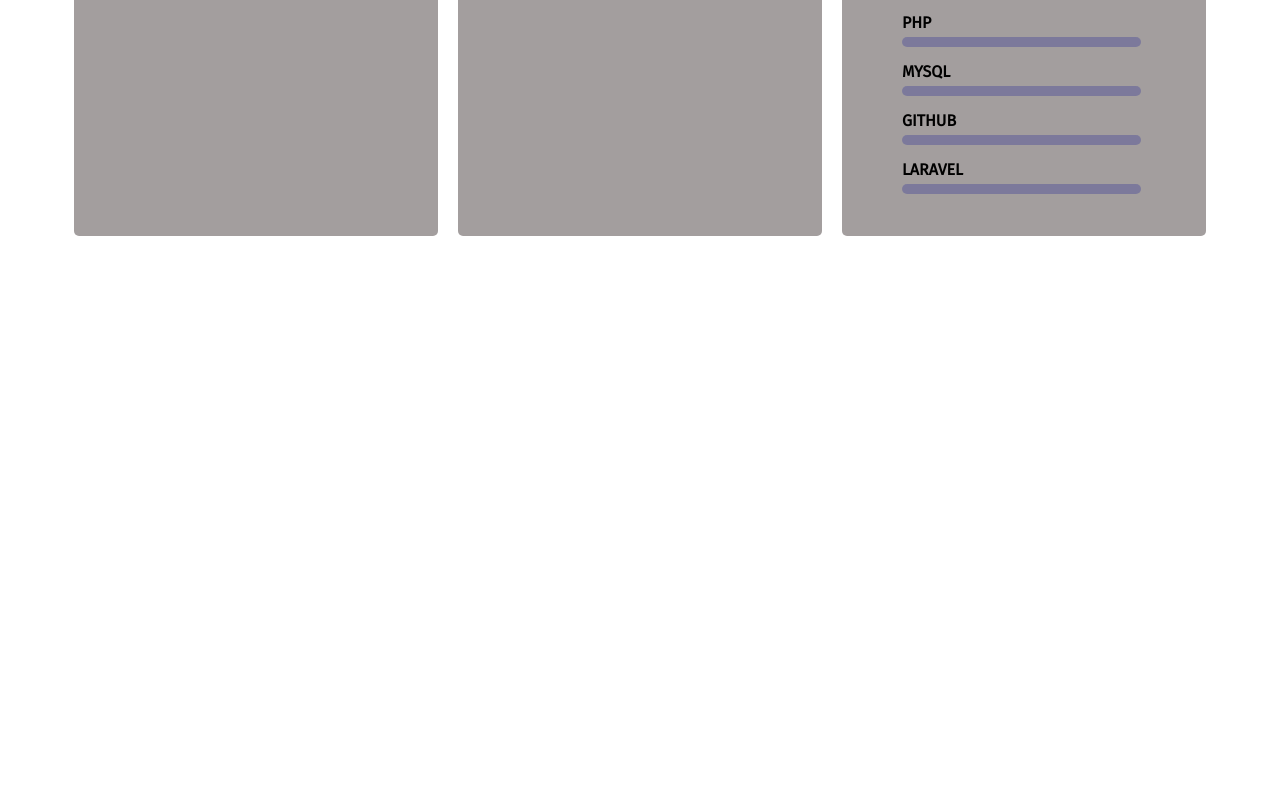
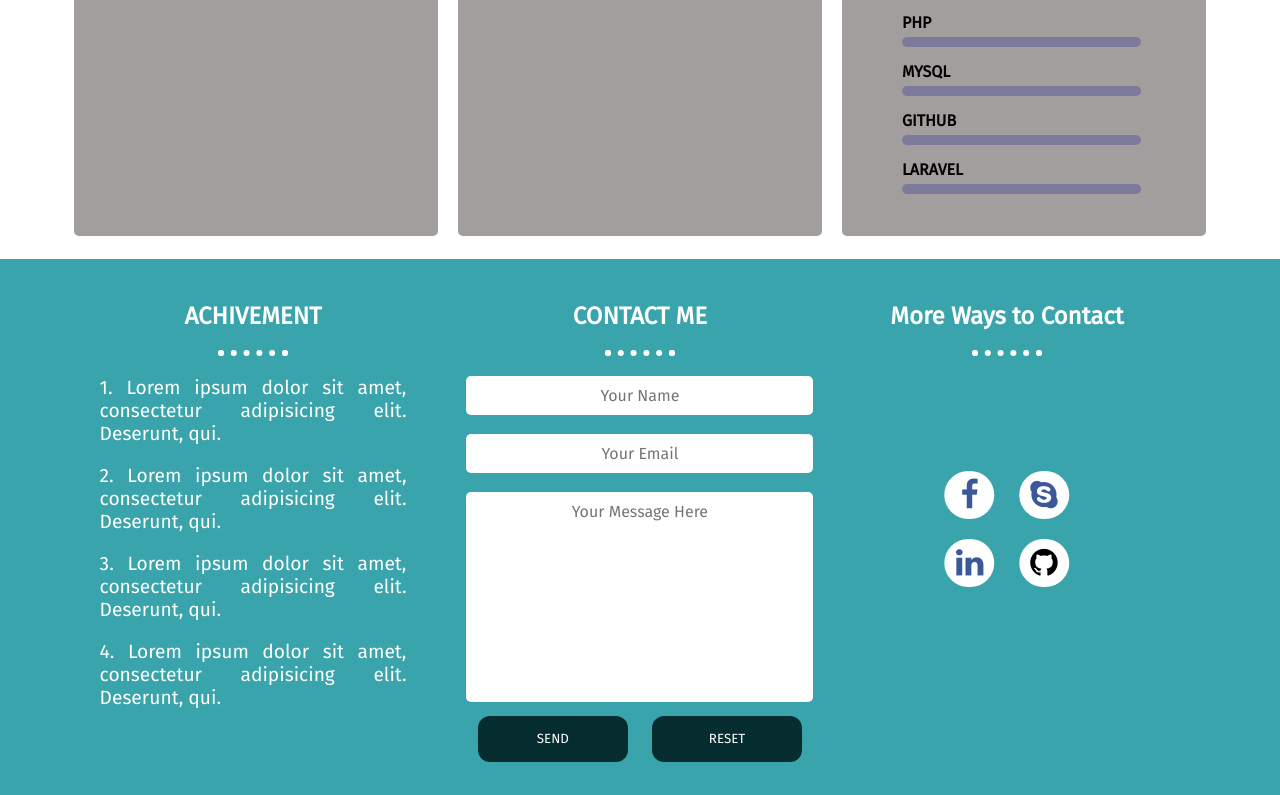
Before and after one commit to Atiqurrahmanshawon/protfolio, a plain HTML site: page index.html in a window 1280 px wide. Shown: the part 1822-2617 px from the top of the page. Before the commit the page ends 2081 px from the top, so only its background shows below. Drawn offline with Linux system fonts and the light colour scheme.

Commit message:
contact section added

```diff
--- a/desktop.css
+++ b/desktop.css
@@ -147,3 +147,29 @@
 
 
 /* professional-experience end */
+
+
+/* achivement-contact start */
+
+.achivement {
+    padding-right: 50px;
+}
+
+.contact button {
+    width: 150px;
+}
+
+.contact-links {
+    position: relative;
+}
+
+.media-buttons {
+    position: absolute;
+    left: 50%;
+    top: 50%;
+    transform: translate(-50%, -50%);
+    margin-top: 200px;
+}
+
+
+/* achivement-contact end */
--- a/index.html
+++ b/index.html
@@ -17,14 +17,17 @@
 
     <!-- css for desktop -->
     <link rel="stylesheet" href="desktop.css" media="screen and (min-width: 992px)">
+
+    <!-- font awesome cdn -->
+    <link rel="stylesheet" href="https://cdnjs.cloudflare.com/ajax/libs/font-awesome/4.7.0/css/font-awesome.min.css">
 </head>
 
 <body>
     <!-- navbar start -->
-    <div class="navbar">
+    <div class="navbar" id="home">
 
         <div class="nav-logo col-2">
-            <img src="images/logo-1.png" alt="logo">
+            <img src="images/coding.png" alt="logo">
         </div>
 
         <div class="nav-heading col-5">
@@ -32,10 +35,10 @@
         </div>
 
         <div class="nav-menu col-5">
-            <a href="">Home</a>
+            <a href="#home">Home</a>
             <a href="#about-me-id">About Me</a>
-            <a href="">Skill</a>
-            <a href="">Contact Me</a>
+            <a href="#p-experience">Skill</a>
+            <a href="#contact">Contact Me</a>
         </div>
 
     </div>
@@ -81,7 +84,7 @@
     <!-- about me end -->
 
     <!-- professional experience start -->
-    <div class="professional-experience">
+    <div class="professional-experience" id="p-experience">
         <div class="work-experience col-4">
 
             <div class="card">
@@ -121,7 +124,7 @@
 
             <div class="card">
                 <div class="card-icon">
-                    <img class="rounded-image" src="images/education-1.png" alt="">
+                    <img class="rounded-image" src="images/book.png" alt="">
                 </div>
                 <div class="card-title">
                     <h2>EDUCATION</h2>
@@ -175,6 +178,45 @@
     </div>
     <!-- professional experience end -->
 
+    <!-- achivement-contact start -->
+    <div class="achivement-contact" id="contact">
+        <div class="achivement col-4">
+            <h2>ACHIVEMENT</h2>
+            <hr class="dotted-hr">
+
+            <p>1. Lorem ipsum dolor sit amet, consectetur adipisicing elit. Deserunt, qui.</p>
+            <p>2. Lorem ipsum dolor sit amet, consectetur adipisicing elit. Deserunt, qui.</p>
+            <p>3. Lorem ipsum dolor sit amet, consectetur adipisicing elit. Deserunt, qui.</p>
+            <p>4. Lorem ipsum dolor sit amet, consectetur adipisicing elit. Deserunt, qui.</p>
+        </div>
+        <div class="contact col-4">
+            <h2>CONTACT ME</h2>
+            <hr class="dotted-hr">
+
+            <form action="mailto:shawoncsebitc@gmail.com" method="post" enctype="text/plain">
+
+                <p><input type="text" placeholder="Your Name" name="name"></p>
+                <p><input type="email" placeholder="Your Email" name="email"></p>
+                <textarea name="message" id="" cols="30" rows="10" placeholder="Your Message Here"></textarea>
+                <button type="submit">SEND</button>
+                <button type="reset">RESET</button>
+            </form>
+        </div>
+        <div class="contact-links col-4">
+            <h2>More Ways to Contact</h2>
+            <hr class="dotted-hr">
+
+            <div class="media-buttons">
+                <!-- <button class="btn" onclick="window.open('')" class="request-callback"><i class="fa fa-youtube-play" style="color:#c4302b;" aria-hidden="true"></i></button> -->
+                <button class="btn" onclick="window.open('')" class="request-callback"><i class="fa fa-facebook" aria-hidden="true" style="color: #3b5998;"></i></button>
+                <button class="btn" onclick="window.open('')" class="request-callback"><i class="fa fa-skype" aria-hidden="true" style="color:  #3b5998;"></i></button>
+                <button class="btn" onclick="window.open('')" class="request-callback"><i class="fa fa-linkedin" aria-hidden="true" style="color:  #3b5998;"></i></button>
+                <button class="btn" onclick="window.open('')" class="request-callback"><i class="fa fa-github" aria-hidden="true"></i></button>
+            </div>
+        </div>
+    </div>
+    <!-- achivement-contact start -->
+
 </body>
 
 </html>
--- a/style.css
+++ b/style.css
@@ -345,3 +345,63 @@
         content: '';
     }
     /* professional-experience end */
+    /* achivement-contact start */
+
+    .achivement-contact {
+        padding: 1% 7%;
+        background-color: #39a4ac;
+        color: white;
+    }
+
+    .contact {
+        /* padding: 1% 7%; */
+        text-align: center;
+    }
+
+    .contact input,
+    textarea {
+        width: 100%;
+        padding: 10px;
+        font-size: 1rem;
+        text-align: center;
+        border: none;
+        border-radius: 5px;
+        resize: none;
+    }
+
+    .contact button {
+        border: none;
+        border-radius: 12px;
+        background-color: #052d2f;
+        color: white;
+        cursor: pointer;
+        padding: 15px;
+        margin: 10px;
+        width: 100px;
+    }
+
+    .contact-links {
+        text-align: center;
+    }
+
+    .media-buttons .btn {
+        border: none;
+        border-radius: 25px;
+        cursor: pointer;
+        font-size: 32px;
+        padding: 5px;
+        margin: 10px;
+        width: 50px;
+        background-color: white;
+    }
+
+    .btn:hover {
+        background-color: gray;
+    }
+
+    .achivement-contact::after {
+        clear: both;
+        display: table;
+        content: '';
+    }
+    /* achivement-contact end */
```
Also changed, not shown: images/book.png (added), images/coding.png (added), images/computer-1.png (added), images/education.png (deleted), images/logo-1.png (deleted).
